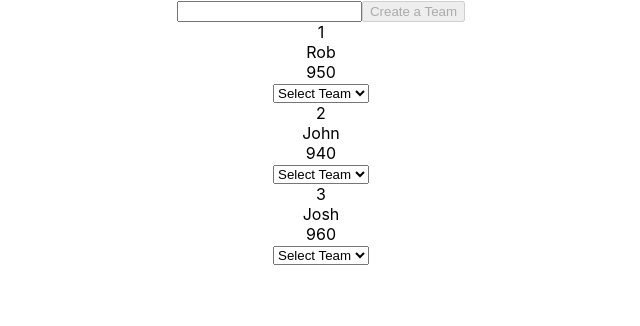
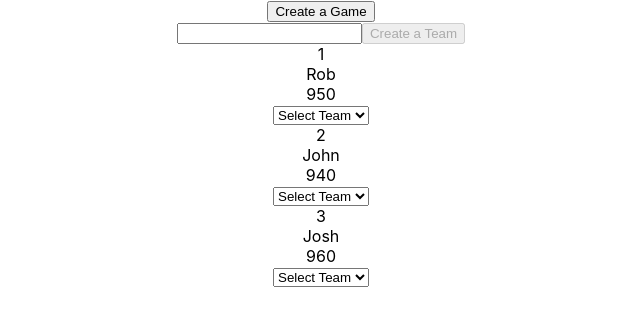
Before and after one commit to Picsart-Intelectual-Games/leaderboard, a React (Create React App) app: page / in a window 1280 px wide. Shown: the top 326 px of the page, without its empty margins (319-959 px from the left). Built offline with nearby package versions, Linux system fonts and the light colour scheme.

Commit message:
game register init

```diff
--- a/src/App.jsx
+++ b/src/App.jsx
@@ -1,10 +1,12 @@
 import './App.css';
+import Game from './components/Game';
 import Teams from './components/Teams';
 import Leaderboard from './components/Leaderboard';
 
 function App() {
   return (
     <div className="App">
+      <Game />
       <Teams />
       <Leaderboard />
     </div>
--- /dev/null
+++ b/src/components/Game/TeamScoreboard/TeamItem/index.jsx
@@ -0,0 +1,15 @@
+const TeamItem = ({ team: { name, score } }) => {
+
+  return (
+    <div>
+      <div>
+        {name}
+      </div>
+      <div>
+        {score}
+      </div>
+    </div>
+  )
+};
+
+export default TeamItem;
--- /dev/null
+++ b/src/components/Game/TeamScoreboard/index.jsx
@@ -0,0 +1,21 @@
+import { useSelector } from "react-redux";
+import { getTeamsArray } from "../../../store/slices/teams/selectors";
+import TeamItem from "./TeamItem";
+
+const TeamScoreboard = () => {
+  const teams = useSelector(getTeamsArray);
+  return (
+    <div>
+      {
+        teams.map(team => (
+          <TeamItem
+            key={team.id}
+            team={team}
+          />
+        ))
+      }
+    </div>
+  )
+};
+
+export default TeamScoreboard;
--- /dev/null
+++ b/src/components/Game/index.jsx
@@ -0,0 +1,24 @@
+import { useState, useCallback } from 'react';
+
+import TeamScoreboard from './TeamScoreboard';
+
+const Game = () => {
+  const [isGameRegisterActive, setIsGameRegisterActive] = useState(false);
+
+  const handleGameRegister = useCallback(() => {
+    setIsGameRegisterActive(!isGameRegisterActive);
+  }, [isGameRegisterActive]);
+
+  return (
+    <div>
+      <button onClick={handleGameRegister}>
+        {isGameRegisterActive ? 'Register the Scores' : 'Create a Game'}
+      </button>
+      {
+        isGameRegisterActive && <TeamScoreboard />
+      }
+    </div>
+  )
+};
+
+export default Game;
--- a/src/components/Leaderboard/TeamChooser/index.jsx
+++ b/src/components/Leaderboard/TeamChooser/index.jsx
@@ -9,7 +9,6 @@ const TeamChooser = ({ userId, teamId: userTeamId }) => {
   const teams = useSelector(getTeamsArray);
 
   const teamInputHandler = useCallback((e) => {
-    console.log(e.target);
     dispatch(userSlice.actions.setUserTeam({
       userId,
       teamId: e.target.value,
--- a/src/components/Teams/AddTeam/index.jsx
+++ b/src/components/Teams/AddTeam/index.jsx
@@ -12,7 +12,8 @@ const AddTeam = () => {
       id: Math.random(),
       name: newTeamName,
       score: 0,
-    },))
+    },));
+    setNewTeamName('');
   }, [dispatch, newTeamName]);
 
   return (
```
